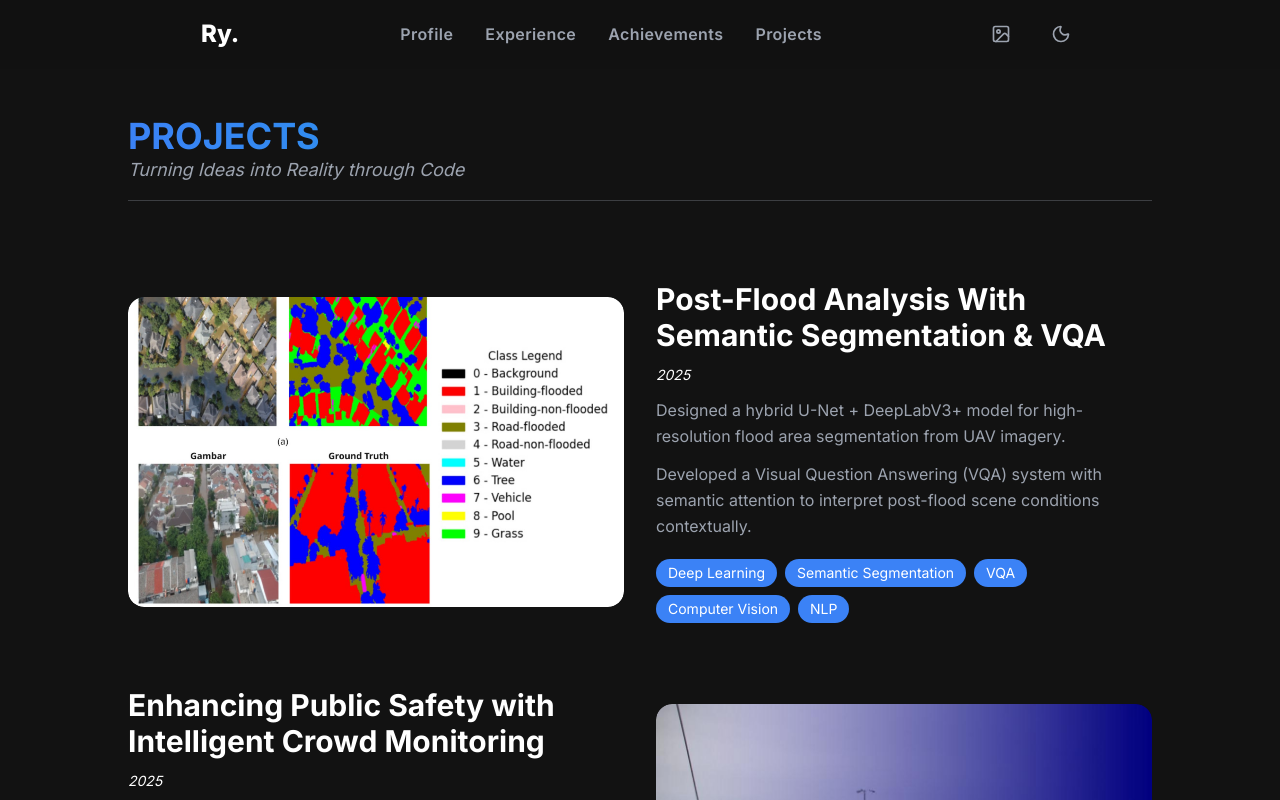
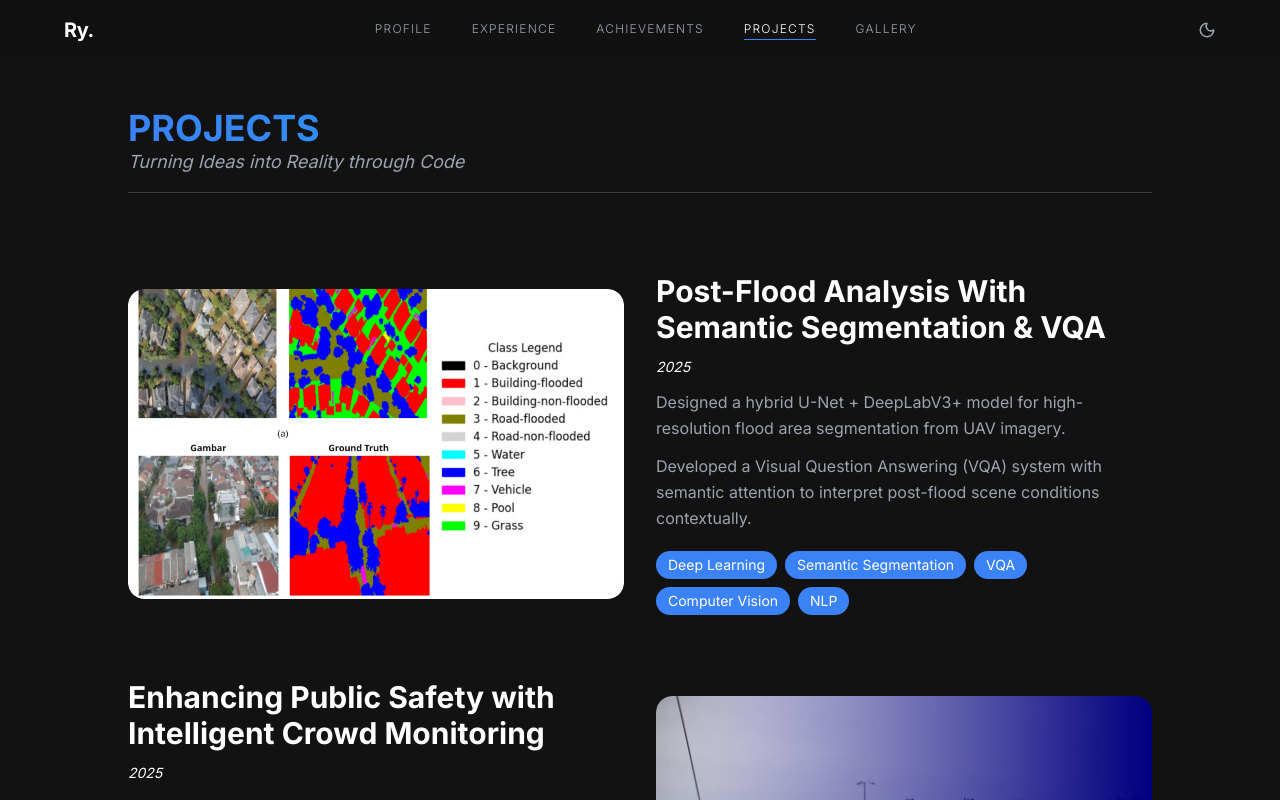
Before and after one commit to rynfkn/ryanfikri, a React (Vite) app: page /projects in a window 1280 px wide. Shown: the top 800 px of the page. Built offline with nearby package versions, Linux system fonts and the light colour scheme.

Commit message:
feat: redesign navbar with minimal uppercase links and active underline

```diff
--- a/src/components/Navbar.jsx
+++ b/src/components/Navbar.jsx
@@ -1,13 +1,8 @@
-import { Link } from "react-router-dom";
-import {
-    Image, Sun, Moon, Briefcase, Award, FolderOpen, Home as HomeIcon, Menu,
-    X,
-} from "lucide-react";
-
+import { Link, NavLink } from "react-router-dom";
+import { Sun, Moon, Menu, X } from "lucide-react";
 import { useEffect, useState } from "react";
 
 export default function Navbar() {
-
   const [isDarkMode, setIsDarkMode] = useState(() => {
     const savedTheme = localStorage.getItem('theme');
     return savedTheme ? savedTheme === 'dark' : true;
@@ -15,91 +10,82 @@ export default function Navbar() {
   const [menuOpen, setMenuOpen] = useState(false);
 
   const navlinks = [
-        { name: "Profile", href: "/", icon: HomeIcon },
-        { name: "Experience", href: "/experiences", icon: Briefcase },
-        { name: "Achievements", href: "/achievements", icon: Award },
-        { name: "Projects", href: "/projects", icon: FolderOpen },
+    { name: "Profile", href: "/" },
+    { name: "Experience", href: "/experiences" },
+    { name: "Achievements", href: "/achievements" },
+    { name: "Projects", href: "/projects" },
+    { name: "Gallery", href: "/gallery" },
   ];
 
   useEffect(() => {
     const root = document.documentElement;
     if (isDarkMode) {
       root.classList.remove('light');
-        }
-        else {
+    } else {
       root.classList.add('light');
     }
     localStorage.setItem('theme', isDarkMode ? 'dark' : 'light');
   }, [isDarkMode]);
 
-    const toggleDarkMode = () => {
-        setIsDarkMode(prev => !prev);
-    };
-    const toggleMenu = () => setMenuOpen((prev) => !prev);
+  return (
+    <nav className="sticky top-0 z-30 flex items-center justify-between px-6 md:px-16 py-4 bg-[var(--color-base)]/95 text-[var(--color-text)] backdrop-blur-sm transition-colors duration-300">
 
-    const LinkIcon = isDarkMode ? Moon : Sun;
-
-    return (
-        <nav className="sticky top-0 z-30 flex items-center justify-evenly px-4 sm:px-10 py-4 bg-[var(--color-base)]/95 text-[var(--color-text)] ring-1 ring-black/5 backdrop-blur-sm transition-colors duration-300">
-
-            <Link
-                to='/'
-                className="text-2xl font-extrabold select-none">
+      <Link to="/" className="text-xl font-bold select-none tracking-tight">
         Ry.
       </Link>
 
-            <div className="hidden lg:flex gap-8 text-md font-semibold tracking-wide">
+      <div className="hidden lg:flex gap-10">
         {navlinks.map((link) => (
-                    <a
+          <NavLink
             key={link.name}
-                        href={link.href}
-                        className="relative group text-[var(--color-muted)] hover:text-[var(--color-text)] transition-colors duration-300"
+            to={link.href}
+            end={link.href === "/"}
+            className={({ isActive }) =>
+              `text-xs uppercase tracking-widest font-light transition-colors duration-300 pb-0.5 ${
+                isActive
+                  ? 'text-[var(--color-text)] border-b border-[var(--color-primary)]'
+                  : 'text-[var(--color-muted)] hover:text-[var(--color-text)]'
+              }`
+            }
           >
             {link.name}
-                        <span className="absolute bottom-[-5px] left-0 w-full h-[2px] bg-gradient transform scale-x-0 group-hover:scale-x-100 transition-transform duration-300 ease-out"></span>
-                    </a>
+          </NavLink>
         ))}
       </div>
 
-            <div className="flex items-center gap-6 text-xl">
-                <a
-                    href="/gallery"
-                    className="p-2 rounded-full text-[var(--color-muted)] hover:text-[var(--color-text)] hover:bg-black/10 transition-colors duration-300"
-                    title="Gallery"
-                >
-                    <Image size={20} />
-                </a>
-
+      <div className="flex items-center gap-4">
         <button
-                    onClick={toggleDarkMode}
-                    className="p-2 rounded-full text-[var(--color-muted)] hover:text-[var(--color-text)] hover:bg-black/10 transition-colors duration-300 active:scale-95"
+          onClick={() => setIsDarkMode(prev => !prev)}
+          className="text-[var(--color-muted)] hover:text-[var(--color-text)] transition-colors duration-300"
           title={isDarkMode ? "Switch to Light Mode" : "Switch to Dark Mode"}
         >
-                    {isDarkMode ? <Moon size={20} /> : <Sun size={20} className="text-yellow-400" />}
+          {isDarkMode ? <Moon size={18} /> : <Sun size={18} className="text-yellow-400" />}
         </button>
 
         <button
-                    onClick={toggleMenu}
-                    className="lg:hidden p-2 rounded-full text-[var(--color-muted)] hover:text-[var(--color-text)] hover:bg-black/10 transition duration-300"
-                    title="Menu"
+          onClick={() => setMenuOpen(prev => !prev)}
+          className="lg:hidden text-[var(--color-muted)] hover:text-[var(--color-text)] transition-colors duration-300"
         >
-                    {menuOpen ? <X size={24} /> : <Menu size={24} />}
+          {menuOpen ? <X size={22} /> : <Menu size={22} />}
         </button>
       </div>
 
       {menuOpen && (
-                <div className="absolute top-full left-0 w-full bg-[var(--color-base)]/95 border-t border-gray-300 dark:border-gray-800 flex flex-col items-center gap-6 py-6 lg:hidden animate-slide-down transition-colors duration-300">
+        <div className="absolute top-full left-0 w-full bg-[var(--color-base)]/95 border-t border-[var(--color-muted)]/20 flex flex-col items-center gap-6 py-8 lg:hidden transition-colors duration-300">
           {navlinks.map((link) => (
-                        <a
+            <NavLink
               key={link.name}
-                            href={link.href}
+              to={link.href}
+              end={link.href === "/"}
               onClick={() => setMenuOpen(false)}
-                            className="flex items-center gap-3 text-[var(--color-muted)] hover:text-[var(--color-text)] text-lg transition-all duration-200"
-
+              className={({ isActive }) =>
+                `text-xs uppercase tracking-widest font-light transition-colors duration-300 ${
+                  isActive ? 'text-[var(--color-text)]' : 'text-[var(--color-muted)] hover:text-[var(--color-text)]'
+                }`
+              }
             >
-                            <link.icon size={20} />
               {link.name}
-                        </a>
+            </NavLink>
           ))}
         </div>
       )}
```
Lines whose indentation alone changed are shown as unchanged.
